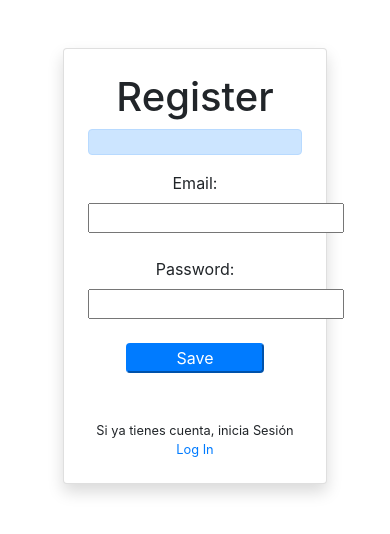
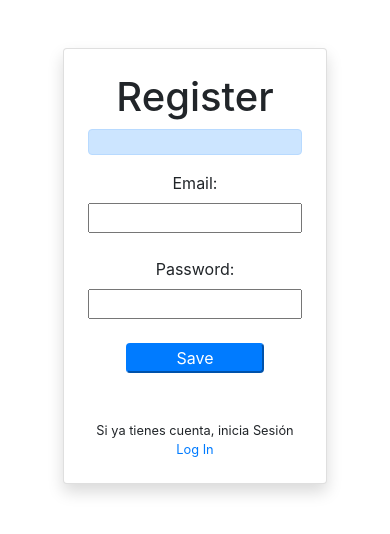
Before and after one commit to JuanDiegoAcostaT/Resume, a PHP site: template views/addUser.twig in a window 390 px wide. Shown: the top 534 px of the page. Run offline with PHP 8.4, Linux system fonts and the light colour scheme; the template is opened without the code that fills it, so the values that code supplies are empty; some libraries are stand-ins or nearby versions.

Commit message:
Responsive Design Simple

```diff
--- a/public/styles.css
+++ b/public/styles.css
@@ -37,3 +37,16 @@ margin-top: 15%;
     display: flex;
     justify-content: space-around;
 }
+
+input {
+    width: 100%;
+}
+
+@media (max-width: 500px) {
+    .admin {
+        display: flex;
+        flex-direction: column;
+        text-align: center;
+        padding-right: 15%;
+    }
+ }
--- a/views/addJob.twig
+++ b/views/addJob.twig
@@ -67,11 +67,11 @@
 
     <form action="/jobs/add" method="post" enctype="multipart/form-data">
     <label for="">Title</label> <br>
-    <input type="text" name="title" id=""> <br> <br>
+    <input style=" width : 100% " type="text" name="title" id=""> <br> <br>
     <label for="">Description</label> <br>
     <textarea type="text" name="description" id="" rows="4" cols="50" ></textarea> <br> <br>
-    <input type="file" name="logo"> <br> <br>
-    <input type="submit" value="Enviar">
+    <input style=" width : 100% " type="file" name="logo"> <br> <br>
+    <input style=" width : 100% " type="submit" value="Enviar">
     </form>
     </div>
 
--- a/views/addProject.twig
+++ b/views/addProject.twig
@@ -80,11 +80,11 @@
 
    <form action="/projects/add" method="post" enctype="multipart/form-data">
     <label for="">Title</label> <br>
-    <input type="text" name="title" id=""> <br> <br>
+    <input style=" width : 100% " type="text" name="title" id=""> <br> <br>
     <label for="">Description</label> <br>
     <textarea type="text" name="description" id="" rows="4" cols="50" ></textarea> <br> <br>
-    <input type="file" name="logo"> <br> <br>
-    <input type="submit" value="Enviar">
+    <input style=" width : 100% " type="file" name="logo"> <br> <br>
+    <input style=" width : 100% " type="submit" value="Enviar">
     </form>
 
     </div>
--- a/views/addUser.twig
+++ b/views/addUser.twig
@@ -1,4 +1,4 @@
-{% extends "layout.twig" %}
+{% extends "./layout.twig" %}
 
 {% block content %}
 <div class='shadow p-3 mb-5 bg-white rounded text-center card p-4 m-5 '>
@@ -7,11 +7,11 @@
       {{ responseMessage }}
     </div>
 
-    <form action="/login" method="post" >
+    <form class="form" action="/login" method="post" >
         <label for="">Email:</label> <br>
-        <input type="text" name="email" ><br> <br>
+        <input  style=" width : 100% " type="text" name="email" ><br> <br>
         <label for="">Password:</label> <br>
-        <input type="password" name="password"><br> <br>
+        <input  style=" width : 100% " type="password" name="password"><br> <br>
         <button class="rounded btn-primary pl-5 pr-5" type="submit">Save</button>
     </form>
     <small class="pt-5" >Si ya tienes cuenta, inicia Sesión <a href='/login'>Log In</a> </small>
--- a/views/admin.twig
+++ b/views/admin.twig
@@ -5,7 +5,7 @@
     <div class="container text-center">
         <h1>Dashborad</h1>
 
-            <ul class="admin mt-5 " >
+            <ul class="admin mt-5" >
             <li><a href="/">Resume</a></li>
             <li><a href="/users/add">Add User</a></li>
             <li><a href="/jobs/add">Add Job</a></li>
--- a/views/login.twig
+++ b/views/login.twig
@@ -9,7 +9,7 @@
              {{ responseMessage }}
         </div>
 
-        <form action="/auth" method="post">
+        <form class="form" action="/auth" method="post">
             <label for='email'>Email</label> <br>
             <input type="text" name="email" placeholder="Email"> <br> <br>
             <label for='email'>password</label> <br>
```
